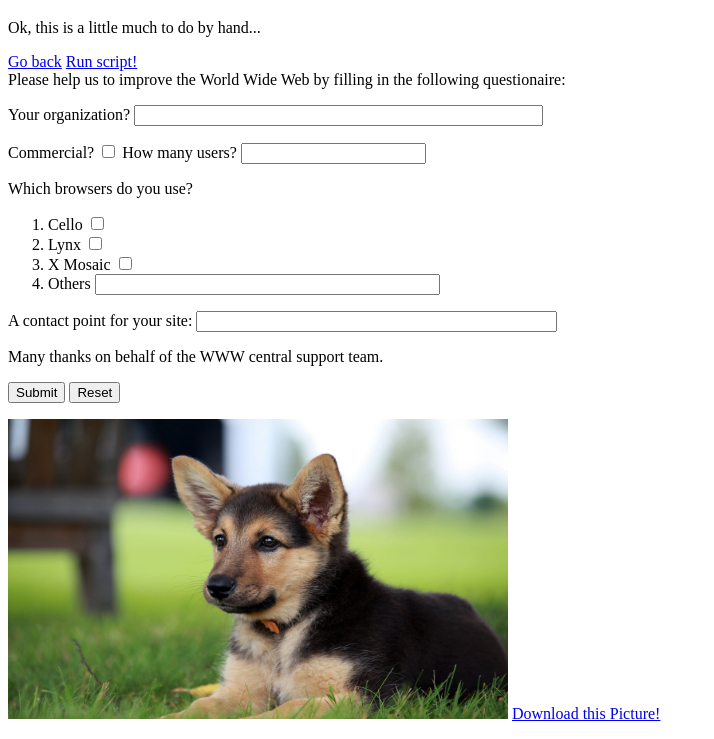
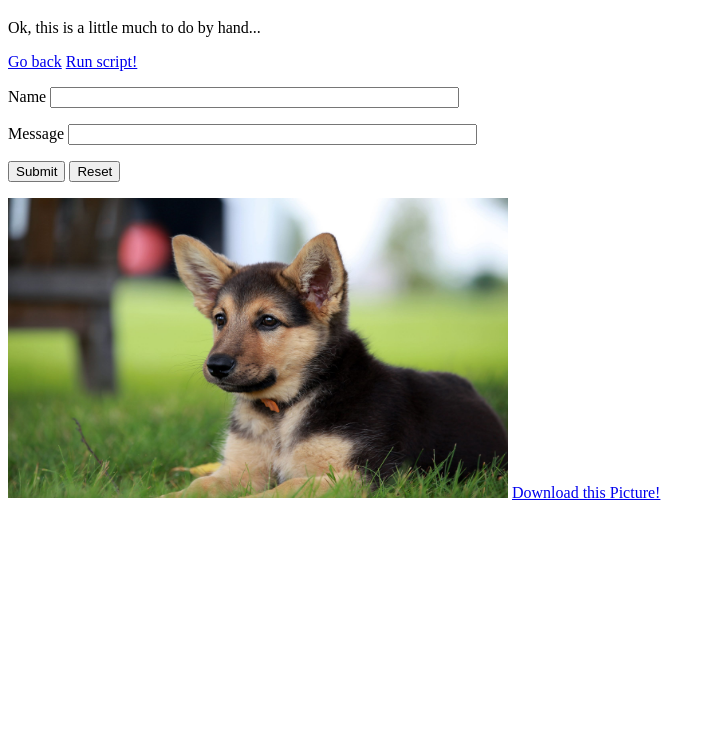
Before and after one commit to Yushua/webserve, a plain HTML site: page webserv/root/page2.html in a window 1280 px wide. Shown: the part 61-800 px from the top of the page, without its empty margins (0-714 px from the left). Drawn offline with Linux system fonts and the light colour scheme.

Commit message:
Fixed silly mistak in message.init

```diff
--- a/webserv/root/page2.html
+++ b/webserv/root/page2.html
@@ -10,29 +10,9 @@
 <FORM METHOD=GET
 	ACTION="cgi-bin/hello_world.py">
 
-Please help us to improve the World Wide Web by filling in
-the following questionaire:
-
-   <P>Your organization? <INPUT NAME="org" TYPE=text SIZE="48">
-
-   <P>Commercial? <INPUT NAME="commerce" TYPE=checkbox>
-
-           How many users? <INPUT NAME="users" TYPE=int>
-
-   <P>Which browsers do you use?
-
-   <OL>
-    <LI>Cello <INPUT NAME="browsers" TYPE=checkbox VALUE="cello">
-    <LI>Lynx <INPUT NAME="browsers" TYPE=checkbox VALUE="lynx">
-    <LI>X Mosaic <INPUT NAME="browsers" TYPE=checkbox VALUE="mosaic">
-    <LI>Others <INPUT NAME="others" SIZE=40>
-   </OL>
-
-A contact point for your site: <INPUT NAME="contact" SIZE="42">
-
-<P>Many thanks on behalf of the WWW central support team.
-
-    <P><INPUT TYPE=submit> <INPUT TYPE=reset>
+<P>Name <INPUT NAME="name" TYPE=text SIZE="48">
+<P>Message <INPUT NAME="msg" TYPE=text SIZE="48">
+<P><INPUT TYPE=submit> <INPUT TYPE=reset>
 
 </FORM>
 
```
Also changed, not shown: 1 other file.
